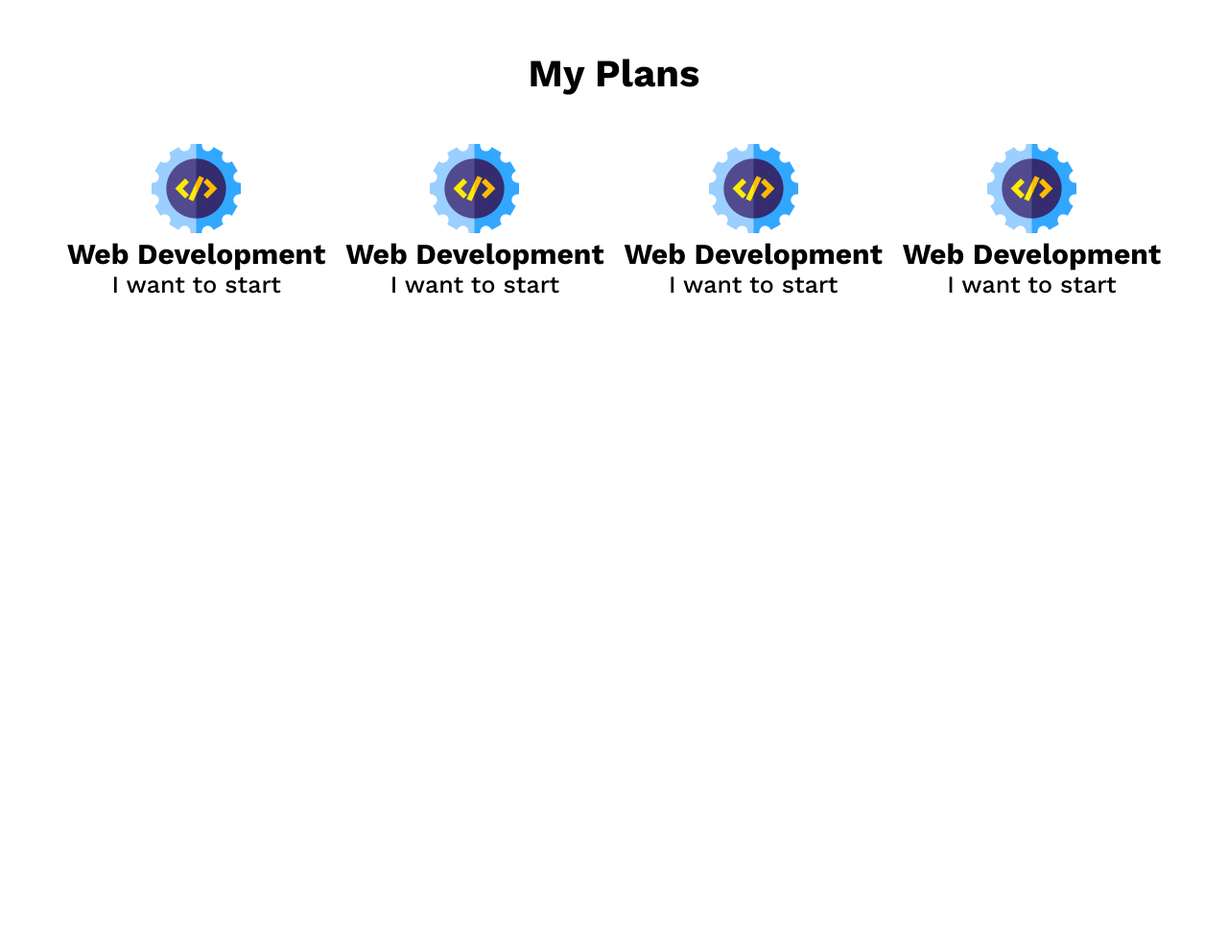
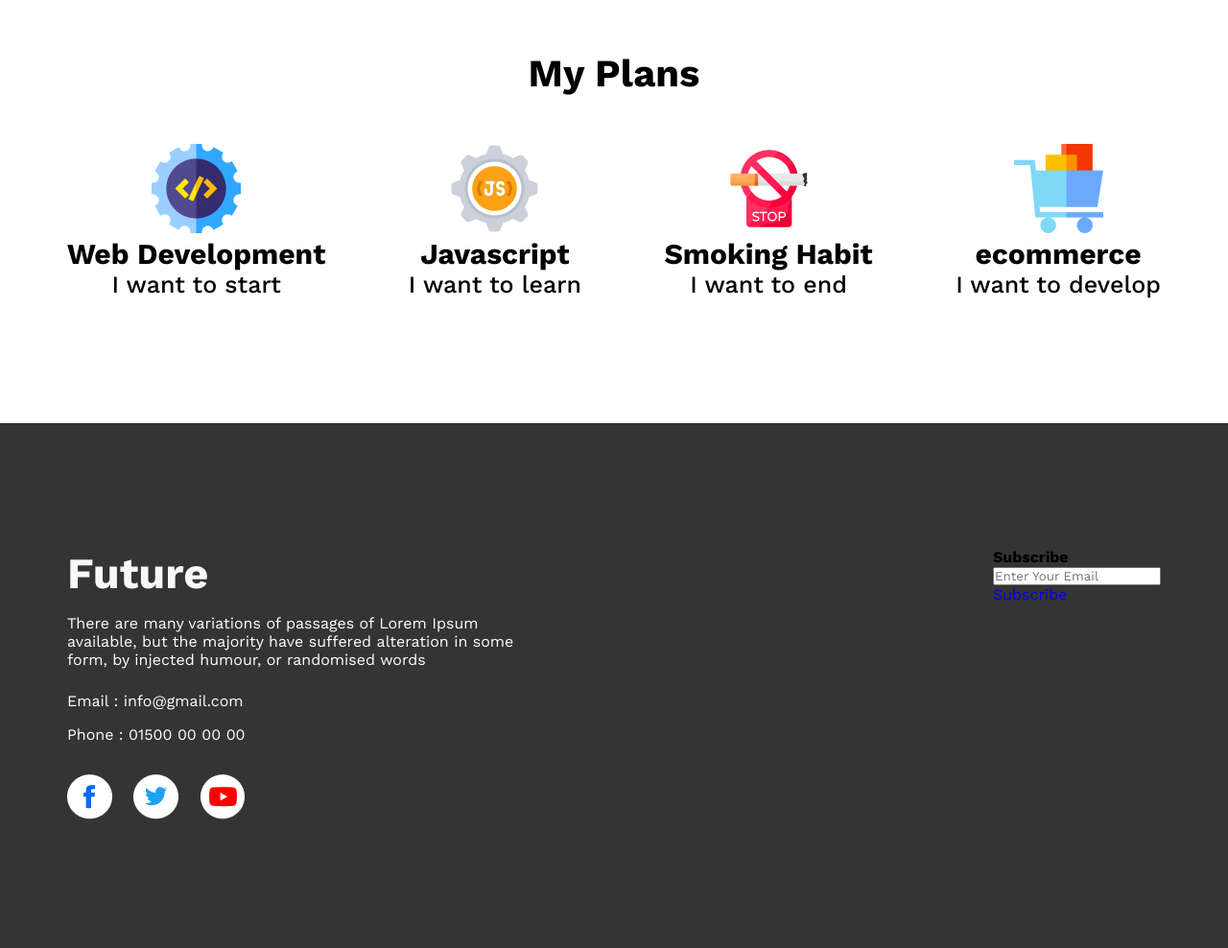
Before and after one commit to asad2002web/new-year-new-me, a plain HTML site: page index.html in a window 1280 px wide. Shown: the part 1776-2764 px from the top of the page at 96% size. Before the commit the page ends 2087 px from the top, so only its background shows below. Drawn offline with nearby package versions, Linux system fonts and the light colour scheme.

Commit message:
footer-part-future-added

```diff
--- a/css/style.css
+++ b/css/style.css
@@ -77,7 +77,7 @@ a {
   width: 25px;
 }
 /* failures css end */
-/* my plan past start */
+/* my plan css start */
 .my-plans .heading {
   text-align: center;
   font-weight: 700;
@@ -87,6 +87,7 @@ a {
 .my-plans-categories {
   display: flex;
   justify-content: space-between;
+  margin-bottom: 130px;
 }
 .my-plans-categories-list {
   text-align: center;
@@ -99,4 +100,32 @@ a {
   font-weight: 500;
   font-size: 25px;
 }
-/* my plan past end */
+/* my plan css end */
+/* footer css start  */
+footer{
+    padding: 130px 0;
+    background-color: #343434;
+}
+.footer{
+    display: flex;
+    justify-content: space-between;
+}
+.footer-future h2{
+    font-weight: 700;
+    font-size: 45px;
+    line-height: 53px;
+    color: #F8F8F8;
+}
+.footer-future{
+    color: #fff;
+}
+.footer-text{
+    padding: 16px 0 24px;
+}
+.footer-phone{
+    padding: 16px 0 32px;
+}
+.footer-future .icon img{
+    padding-right: 17px;
+}
+/* footer css end */
--- a/index.html
+++ b/index.html
@@ -32,8 +32,8 @@
     <!-- bunner part end -->
     <main>
       <!-- failures part start -->
-      <section>
-        <div class="container failures">
+      <section class="container">
+        <div class="failures">
           <div class="failures-image">
             <img src="images/person.png" alt="failures-image-person" />
           </div>
@@ -94,7 +94,7 @@
         </div>
       </section>
       <!-- failures part end -->
-      <!-- my plan past start -->
+      <!-- my plan part start -->
       <section class="container">
         <div class="my-plans">
             <h2 class="heading">My Plans</h2>
@@ -105,27 +105,48 @@
                     <p>I want to start</p>
                 </div>
                 <div class="my-plans-categories-list">
-                    <img src="images/icons/web.png" alt="web">
-                    <h3>Web Development</h3>
-                    <p>I want to start</p>
+                    <img src="images/icons/js.png" alt="js">
+                    <h3>Javascript</h3>
+                    <p>I want to learn</p>
                 </div>
                 <div class="my-plans-categories-list">
-                    <img src="images/icons/web.png" alt="web">
-                    <h3>Web Development</h3>
-                    <p>I want to start</p>
+                    <img src="images/icons/smoke.png" alt="smoke">
+                    <h3>Smoking Habit</h3>
+                    <p>I want to end</p>
                 </div>
                 <div class="my-plans-categories-list">
-                    <img src="images/icons/web.png" alt="web">
-                    <h3>Web Development</h3>
-                    <p>I want to start</p>
+                    <img src="images/icons/ecom.png" alt="ecommerc">
+                    <h3>ecommerce</h3>
+                    <p>I want to develop</p>
                 </div>
             </div>
         </div>
       </section>
+      <!-- my plan part end -->
 
+    </main>
+    <footer>
+        <section class="container">
+            <div class="footer">
+                <div class="footer-future">
+                    <h2>Future</h2>
+                    <p class="footer-text">There are many variations of passages of Lorem Ipsum <br> available, but the majority have suffered alteration in some <br> form, by injected humour, or randomised words</p>
+                    <p class="footer-email">Email : info@gmail.com</p>
+                    <p class="footer-phone">Phone : 01500 00 00 00</p>
+                    <p class="icon">
+                        <a href="#"><img src="images/icons/fb.png" alt=""></a>
+                        <a href="#"><img src="images/icons/twitter.png" alt=""></a>
+                        <a href="#"><img src="images/icons/youtube.png" alt=""></a>
+                    </p>
 
-      <!-- my plan past end -->
-    </main>
-    <footer></footer>
+                </div>
+                <div class="footer-subscriber">
+                    <h4>Subscribe</h4>
+                    <p><input type="email" placeholder="Enter Your Email"></p>
+                    <a href="#">Subscribe</a>
+                </div>
+            </div>
+        </section>
+    </footer>
   </body>
 </html>
```
